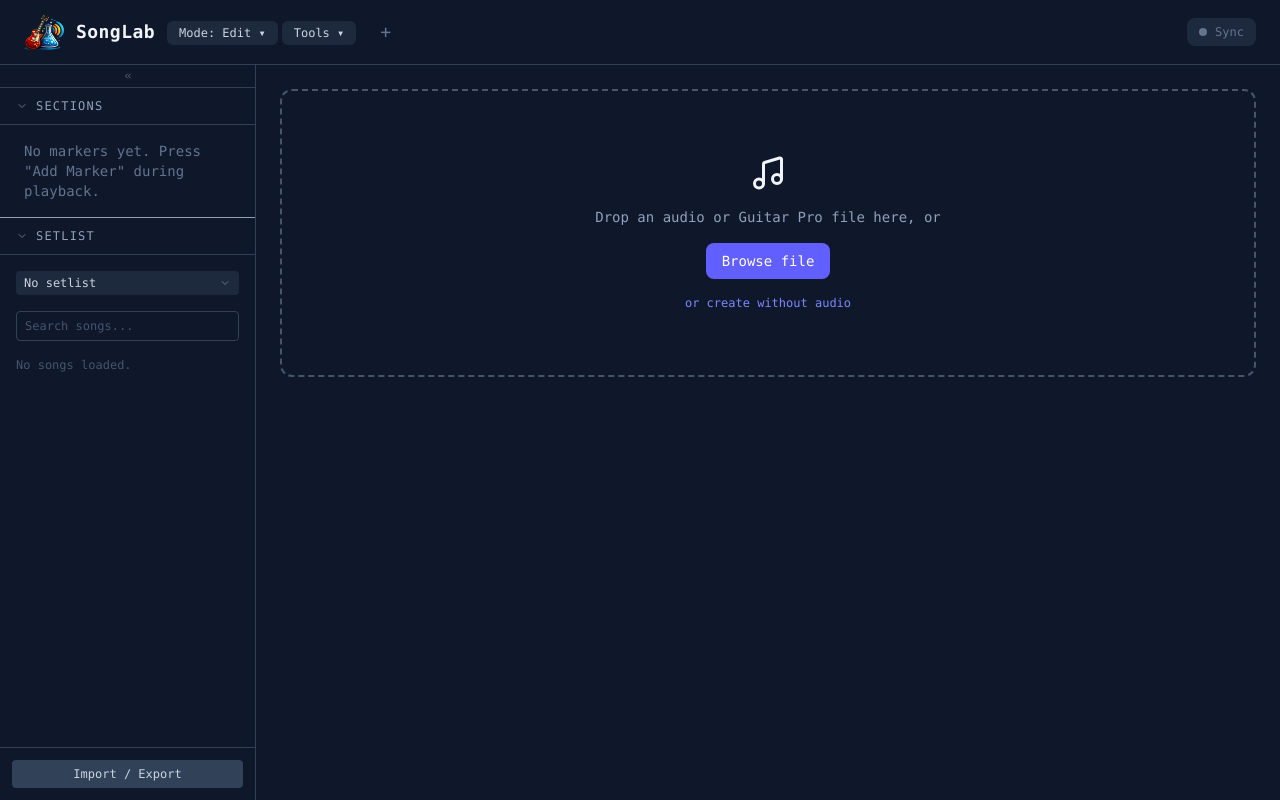
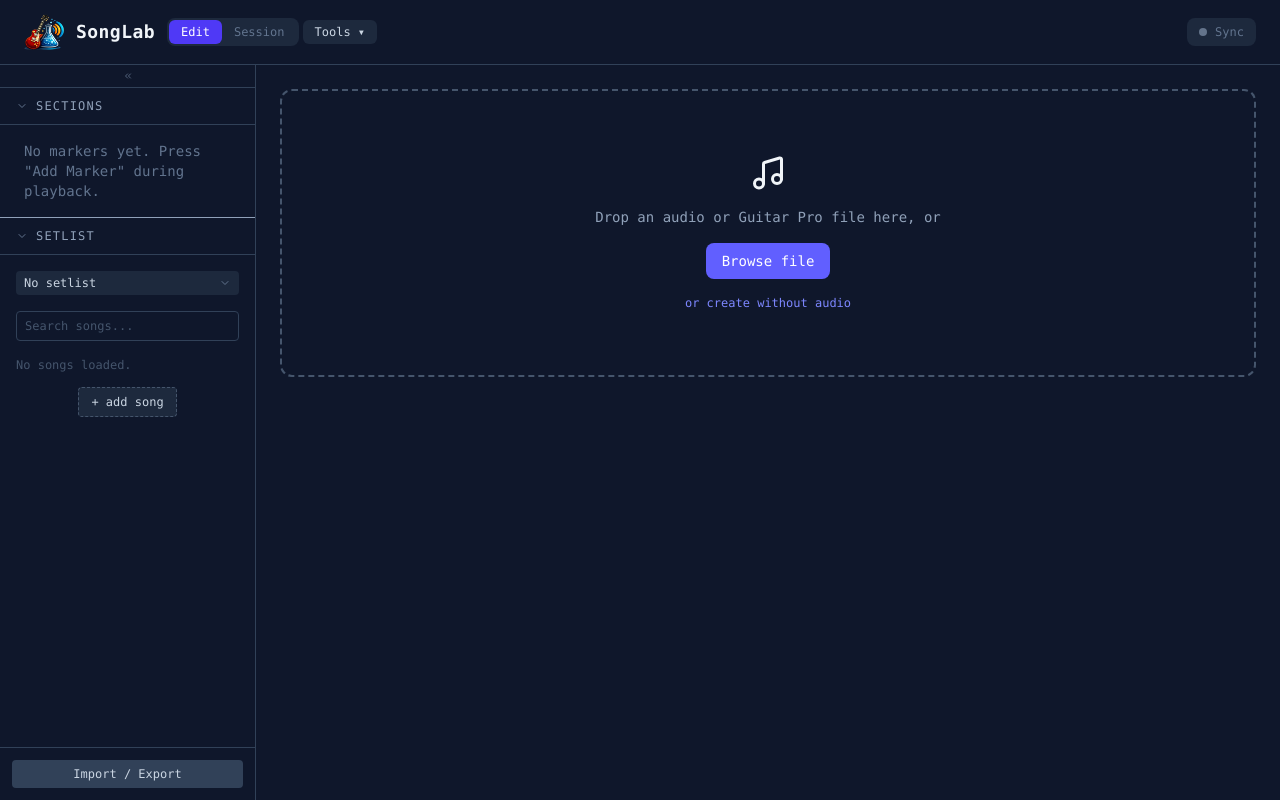
Before and after one commit to ElBeh/songlab, a React (Vite) app: page / in a window 1280 px wide. Built offline with nearby package versions, Linux system fonts and the light colour scheme.

Commit message:
removed songtabs and add optical improvements

```diff
--- a/src/components/Layout/AppShell.tsx
+++ b/src/components/Layout/AppShell.tsx
@@ -8,7 +8,6 @@ import { TempoIndicator } from '../Player/TempoIndicator';
 import { MarkerForm } from '../Markers/MarkerForm';
 import { TabEditor } from '../Tabs/TabEditor';
 import { TabViewer } from '../Tabs/TabViewer';
-import { SongTabs } from './SongTabs';
 import { Sidebar } from './Sidebar';
 import { ToastContainer } from './Toast';
 import { CreateDummySongDialog } from './CreateDummySongDialog';
@@ -650,14 +649,6 @@ const controlCommandRef = useRef<((cmd: ControlCommand) => void) | null>(null);
           </div>
         )}
 
-        <div className='flex-1 overflow-x-auto'>
-          <SongTabs
-            onAddSong={() => document.getElementById('file-input')?.click()}
-            onCreateDummy={() => setShowDummyDialog(true)}
-            isViewer={isViewer}
-          />
-        </div>
-
         <input
           id='file-input'
           type='file'
@@ -674,6 +665,8 @@ const controlCommandRef = useRef<((cmd: ControlCommand) => void) | null>(null);
             e.target.value = '';
           }}
         />
+
+        <div className='flex-1' />
 
         {/* Remote mode: compact and remote transport controll + choose sections or song*/}
         {isViewer && (
@@ -701,6 +694,8 @@ const controlCommandRef = useRef<((cmd: ControlCommand) => void) | null>(null);
           collapsed={sidebarCollapsed}
           onToggleCollapse={() => setSidebarCollapsed((v) => !v)}
           onAddMarker={handleAddMarker}
+          onAddSong={() => document.getElementById('file-input')?.click()}
+          onCreateDummy={() => setShowDummyDialog(true)}
         />
 
         <main className='flex-1 flex flex-col gap-4 p-6 overflow-y-auto relative'>
--- a/src/components/Layout/ModeMenu.tsx
+++ b/src/components/Layout/ModeMenu.tsx
@@ -1,66 +1,31 @@
-import { useState, useRef, useEffect } from 'react';
-import { useModeStore, type AppMode } from '../../stores/useModeStore';
+import { useModeStore } from '../../stores/useModeStore';
 
 export function ModeMenu() {
-  const [open, setOpen] = useState(false);
-  const ref = useRef<HTMLDivElement>(null);
-
   const mode = useModeStore((state) => state.mode);
-
-  // Close on outside click
-  useEffect(() => {
-    if (!open) return;
-    const handleClick = (e: MouseEvent) => {
-      if (ref.current && !ref.current.contains(e.target as Node)) {
-        setOpen(false);
-      }
-    };
-    document.addEventListener('mousedown', handleClick);
-    return () => document.removeEventListener('mousedown', handleClick);
-  }, [open]);
-
-  const options: { value: AppMode; label: string }[] = [
-    { value: 'edit', label: 'Edit' },
-    { value: 'session', label: 'Session' },
-  ];
-
-  const handleSelect = (value: AppMode) => {
-    useModeStore.getState().setMode(value);
-    setOpen(false);
-  };
-
-  const activeLabel = options.find((o) => o.value === mode)?.label ?? 'Mode';
+  const isSession = mode === 'session';
 
   return (
-    <div className="relative" ref={ref}>
+    <div className='flex bg-slate-800 rounded-lg p-0.5 font-mono text-xs'>
       <button
-        onClick={() => setOpen((v) => !v)}
-        className="px-3 py-1 rounded-md text-xs font-mono transition-colors
-                   bg-slate-800 hover:bg-slate-700 text-slate-300"
+        onClick={() => useModeStore.getState().setMode('edit')}
+        className={`px-3 py-1 rounded-md transition-colors ${
+          !isSession
+            ? 'bg-indigo-600 text-white'
+            : 'text-slate-500 hover:text-slate-300'
+        }`}
       >
-        {"Mode: " + activeLabel} ▾
+        Edit
       </button>
-      {open && (
-        <div
-          className="absolute left-0 top-full mt-1 bg-slate-800 border
-                     border-slate-600 rounded-lg shadow-xl py-1 z-50 min-w-[120px]"
-        >
-          {options.map((opt) => (
-            <button
-              key={opt.value}
-              onClick={() => handleSelect(opt.value)}
-              className={`w-full text-left px-3 py-1.5 text-xs font-mono
-                         transition-colors ${
-                           mode === opt.value
-                             ? 'text-indigo-400 bg-slate-700'
-                             : 'text-slate-300 hover:bg-slate-700'
-                         }`}
-            >
-              {opt.label}
-            </button>
-          ))}
-        </div>
-      )}
+      <button
+        onClick={() => useModeStore.getState().setMode('session')}
+        className={`px-3 py-1 rounded-md transition-colors ${
+          isSession
+            ? 'bg-indigo-600 text-white'
+            : 'text-slate-500 hover:text-slate-300'
+        }`}
+      >
+        Session
+      </button>
     </div>
   );
 }
--- a/src/components/Layout/Sidebar.tsx
+++ b/src/components/Layout/Sidebar.tsx
@@ -20,9 +20,11 @@ interface SidebarProps {
   collapsed?: boolean;
   onToggleCollapse?: () => void;
   onAddMarker?: () => void;
+  onAddSong?: () => void;
+  onCreateDummy?: () => void;
 }
 
-export function Sidebar({ onSeekTo, duration, currentTime, isViewer = false, collapsed = false, onToggleCollapse, onAddMarker }: SidebarProps) {
+export function Sidebar({ onSeekTo, duration, currentTime, isViewer = false, collapsed = false, onToggleCollapse, onAddMarker, onAddSong, onCreateDummy }: SidebarProps) {
   const [sectionsOpen, setSectionsOpen] = useState(true);
   const [setlistOpen, setSetlistOpen] = useState(true);
   const [editingPauseId, setEditingPauseId] = useState<string | null>(null);
@@ -56,6 +58,22 @@ export function Sidebar({ onSeekTo, duration, currentTime, isViewer = false, col
   // Song rename state
   const [editingSongId, setEditingSongId] = useState<string | null>(null);
   const [editingSongValue, setEditingSongValue] = useState('');
+
+  // Add song menu state
+  const [showAddSongMenu, setShowAddSongMenu] = useState(false);
+  const addSongRef = useRef<HTMLDivElement>(null);
+
+  // Close add-song dropdown on outside click
+  useEffect(() => {
+    if (!showAddSongMenu) return;
+    const handleClick = (e: MouseEvent) => {
+      if (addSongRef.current && !addSongRef.current.contains(e.target as Node)) {
+        setShowAddSongMenu(false);
+      }
+    };
+    document.addEventListener('mousedown', handleClick);
+    return () => document.removeEventListener('mousedown', handleClick);
+  }, [showAddSongMenu]);
 
   // Close import/export dropdown on outside click
   useEffect(() => {
@@ -372,11 +390,12 @@ export function Sidebar({ onSeekTo, duration, currentTime, isViewer = false, col
 
               {/* Add marker button */}
               {activeSong && onAddMarker && (
-                <div className='p-3'>
+                <div className='p-3 flex justify-center'>
                   <button
                     onClick={onAddMarker}
-                    className='w-full px-2 py-1.5 text-xs font-mono text-slate-400
-                               hover:text-slate-200 hover:bg-slate-800 rounded
+                    className='px-3 py-1.5 text-xs font-mono text-slate-300
+                              bg-slate-800 border border-dashed border-slate-600
+                              hover:text-slate-200 hover:border-slate-400 rounded
                               transition-colors'
                   >
                     + add marker
@@ -967,16 +986,51 @@ export function Sidebar({ onSeekTo, duration, currentTime, isViewer = false, col
                 );
               })}
 
-              {/* Add pause at end of setlist */}
-              {canEdit && songOrder.length > 0 && (
+              {/* Add song / add pause actions */}
+              {canEdit && (
+                <div className='flex justify-center gap-2 p-3'>
+                  <div className='relative' ref={addSongRef}>
+                    <button
+                      onClick={() => setShowAddSongMenu((v) => !v)}
+                      className='px-3 py-1.5 text-xs font-mono text-slate-300
+                                 bg-slate-800 border border-dashed border-slate-600
+                                 hover:text-slate-200 hover:border-slate-400 rounded
+                                 transition-colors'
+                    >
+                      + add song
+                    </button>
+                    {showAddSongMenu && (
+                      <div className='absolute left-0 bottom-full mb-1 bg-slate-800 border
+                                      border-slate-600 rounded-lg shadow-xl py-1 z-50 min-w-[180px]'>
+                        <button
+                          onClick={() => { setShowAddSongMenu(false); onAddSong?.(); }}
+                          className='w-full text-left px-3 py-1.5 text-xs font-mono
+                                     text-slate-300 hover:bg-slate-700 transition-colors'
+                        >
+                          Load audio / GP file
+                        </button>
+                        <button
+                          onClick={() => { setShowAddSongMenu(false); onCreateDummy?.(); }}
+                          className='w-full text-left px-3 py-1.5 text-xs font-mono
+                                     text-slate-300 hover:bg-slate-700 transition-colors'
+                        >
+                          Create without audio
+                        </button>
+                      </div>
+                    )}
+                  </div>
+                  {songOrder.length > 0 && (
                     <button
                       onClick={() => addPause(songOrder.length - 1)}
-                  className='w-full px-2 py-1.5 text-xs font-mono text-slate-400
-                               hover:text-slate-200 hover:bg-slate-800 rounded
+                      className='px-3 py-1.5 text-xs font-mono text-slate-300
+                                 bg-slate-800 border border-dashed border-slate-600
+                                 hover:text-slate-200 hover:border-slate-400 rounded
                                  transition-colors'
                     >
                       + add pause
                     </button>
+                  )}
+                </div>
               )}
             </div>
             )}
```
Also changed, not shown: 1 other file (tests, documents, lock files or other folders). Lines whose indentation alone changed are shown as unchanged.
